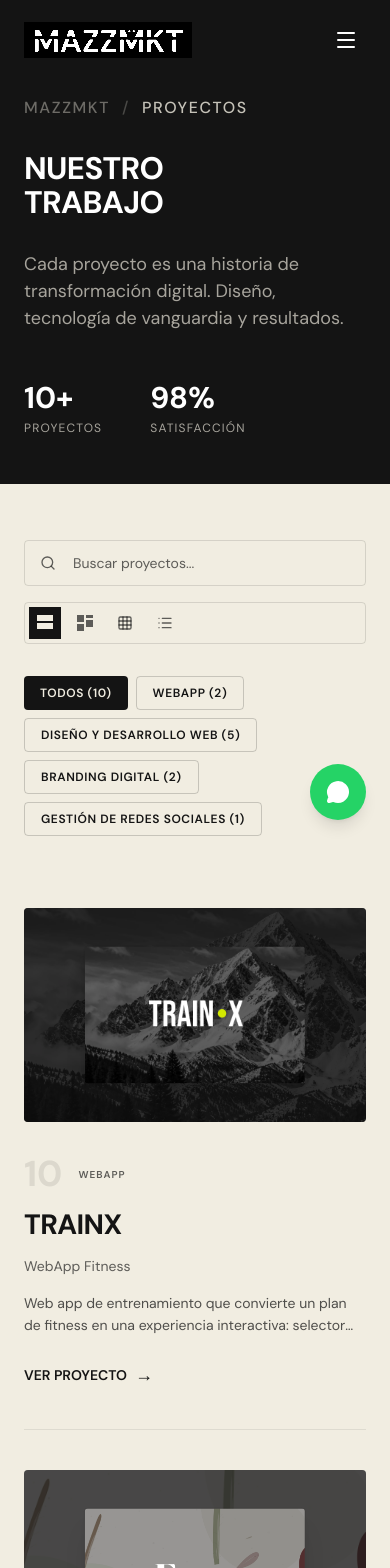
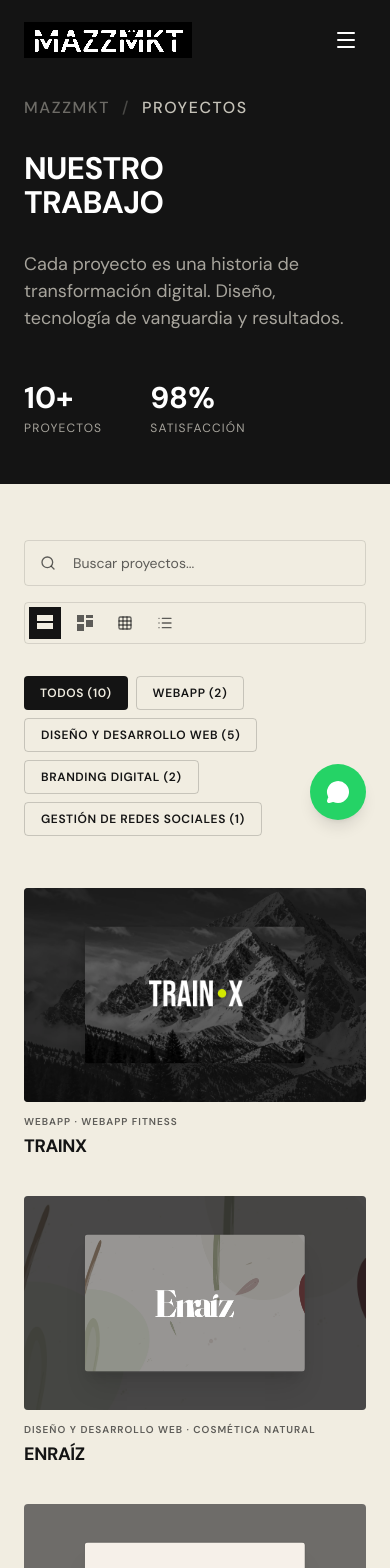
Before and after one commit to marianamazza2/mazzmkt, a React (Vite) app: page /proyectos in a window 390 px wide. Shown: the top 1568 px of the page. Built offline with nearby package versions, Linux system fonts and the light colour scheme.

Commit message:
FIX mobile styles

```diff
--- a/src/components/projects/projects-grid.tsx
+++ b/src/components/projects/projects-grid.tsx
@@ -205,7 +205,7 @@
                 viewMode === "list"
                   ? "flex flex-col gap-4"
                   : viewMode === "showcase"
-                  ? "flex flex-col divide-y divide-[#14141415]"
+                  ? "flex flex-col md:divide-y md:divide-[#14141415]"
                   : viewMode === "grid"
                   ? "grid grid-cols-1 md:grid-cols-2 lg:grid-cols-3 gap-6"
                   : "grid grid-cols-1 md:grid-cols-2 lg:grid-cols-3 gap-6 auto-rows-fr"
@@ -237,7 +237,6 @@
                     <ProjectShowcaseItem
                       project={project}
                       index={index}
-                      total={filteredProjects.length}
                       onMouseEnter={setHoveredProject}
                       onMouseLeave={() => setHoveredProject(null)}
                     />
@@ -392,13 +391,11 @@
 function ProjectShowcaseItem({
   project,
   index,
-  total,
   onMouseEnter,
   onMouseLeave,
 }: {
   project: Project;
   index: number;
-  total: number;
   onMouseEnter: (project: Project) => void;
   onMouseLeave: () => void;
 }) {
@@ -412,45 +409,37 @@
       transition={{ duration: 0.6, delay: index * 0.04 }}
       onMouseEnter={() => onMouseEnter(project)}
       onMouseLeave={onMouseLeave}
-      className="group py-10 md:py-14 relative"
+      className="group py-5 md:py-14 relative"
     >
-      <div className={`flex flex-col md:flex-row gap-8 md:gap-12 md:items-center ${isEven ? "" : "md:flex-row-reverse"}`}>
+      <div className={`flex flex-col md:flex-row gap-3 md:gap-12 md:items-center ${isEven ? "" : "md:flex-row-reverse"}`}>
         {/* Image */}
         <ShowcaseImage project={project} />
 
         {/* Content */}
-        <div className="flex-1 flex flex-col justify-center gap-4">
-          {/* Index + category */}
-          <div className="flex items-center gap-4">
-            <span className="text-4xl font-bold text-[#14141418] font-geist select-none">
-              {String(total - index).padStart(2, "0")}
-            </span>
-            <span className="text-[10px] font-semibold tracking-widest uppercase text-[#141414aa] font-geist">
-              {project.category}
-            </span>
-          </div>
+        <div className="flex-1 flex flex-col justify-center gap-2">
+          {/* Category + client label */}
+          <span className="text-[10px] font-semibold tracking-widest uppercase text-[#141414aa] font-geist">
+            {project.category}{!project.client.toLowerCase().startsWith("proyecto propio") && ` · ${project.client}`}
+          </span>
 
           {/* Title */}
           <h3
             className="font-bold text-[#141414] leading-[1.05]"
-            style={{ fontSize: "clamp(28px, 3.5vw, 52px)" }}
+            style={{ fontSize: "clamp(18px, 3.5vw, 52px)" }}
           >
             {project.title}
           </h3>
 
-          {/* Client */}
-          <p className="text-sm text-[#141414aa]">{project.client}</p>
-
           {/* Description */}
           {project.description && (
-            <p className="text-sm text-[#141414bb] leading-relaxed line-clamp-2 max-w-md">
+            <p className="hidden md:block text-sm text-[#141414bb] leading-relaxed line-clamp-2 max-w-md">
               {project.description}
             </p>
           )}
 
           {/* Results */}
           {project.results && project.results.length > 0 && (
-            <div className="flex gap-8 pt-4 border-t border-[#14141415]">
+            <div className="hidden md:flex gap-8 pt-4 border-t border-[#14141415]">
               {project.results.slice(0, 3).map((result) => (
                 <div key={result.metric}>
                   <p className="text-xl font-bold text-[#141414]">{result.value}</p>
@@ -466,7 +455,7 @@
           <TransitionLink
             to="/proyectos/$slug"
             params={{ slug: project.slug }}
-            className="group/cta inline-flex items-center gap-2 text-sm font-semibold text-[#141414] hover:gap-4 transition-all duration-300 mt-2 w-fit"
+            className="hidden md:inline-flex items-center gap-2 text-sm font-semibold text-[#141414] hover:gap-4 transition-all duration-300 mt-2 w-fit"
           >
             VER PROYECTO
             <span className="text-lg">→</span>
--- a/src/components/sections/projects.tsx
+++ b/src/components/sections/projects.tsx
@@ -2,6 +2,40 @@
 import { TransitionLink } from "@/components/transition/transition-link";
 import { projects as allProjects } from "@/data/projects";
 import { ProjectCard } from "@/components/projects/project-card";
+import type { Project } from "@/types";
+
+function MobileProjectItem({ project, index }: { project: Project; index: number }) {
+  return (
+    <motion.div
+      initial={{ opacity: 0, y: 30 }}
+      whileInView={{ opacity: 1, y: 0 }}
+      viewport={{ once: true, margin: "-40px" }}
+      transition={{ duration: 0.5, delay: index * 0.05 }}
+      className="py-5"
+    >
+      <TransitionLink to="/proyectos/$slug" params={{ slug: project.slug }} className="block">
+        {/* Image */}
+        <div className="aspect-[16/10] overflow-hidden rounded-sm">
+          {project.image ? (
+            <img src={project.image} alt={project.title} className="w-full h-full object-cover" />
+          ) : (
+            <div className="w-full h-full bg-gradient-to-br from-[#1a1a1a] to-[#0f0f0f]" />
+          )}
+        </div>
+
+        {/* Text */}
+        <div className="mt-3 flex flex-col gap-2">
+          <span className="text-[10px] font-semibold tracking-widest uppercase text-[#f1ede1aa] font-geist">
+            {project.category}{!project.client.toLowerCase().startsWith("proyecto propio") && ` · ${project.client}`}
+          </span>
+          <h3 className="font-bold text-[#ffffff] leading-[1.05]" style={{ fontSize: "18px" }}>
+            {project.title}
+          </h3>
+        </div>
+      </TransitionLink>
+    </motion.div>
+  );
+}
 
 export function Projects() {
   const latestProjects = allProjects.slice(0, 3);
@@ -42,8 +76,15 @@
           </h2>
         </motion.div>
 
-        {/* Projects */}
-        <div className="flex flex-col gap-6 mb-12">
+        {/* Projects — mobile */}
+        <div className="flex flex-col mb-12 md:hidden">
+          {latestProjects.map((project, index) => (
+            <MobileProjectItem key={project.id} project={project} index={index} />
+          ))}
+        </div>
+
+        {/* Projects — desktop */}
+        <div className="hidden md:flex flex-col gap-6 mb-12">
           {latestProjects.map((project, index) => (
             <ProjectCard key={project.id} project={project} index={index} size="wide" />
           ))}
```
